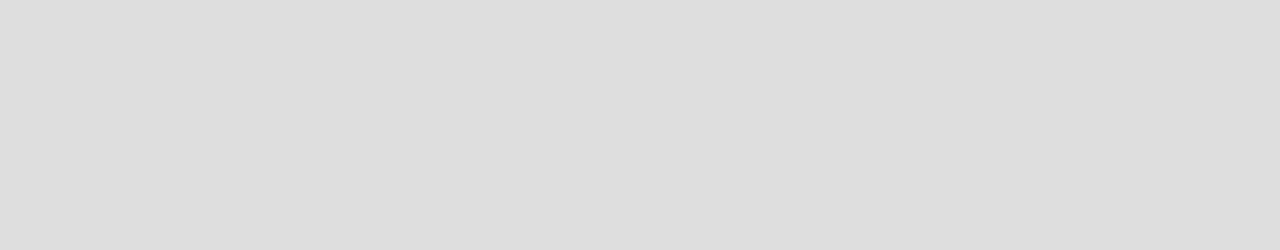
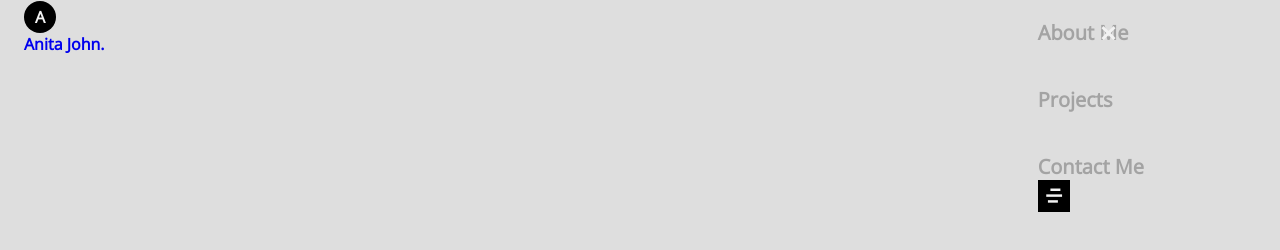
Before and after one commit to anitajohnn/anita-webpage, a plain HTML site: page index.html in a window 1280 px wide. Drawn offline with nearby package versions, Linux system fonts and the light colour scheme.

Commit message:
css set up

```diff
--- a/assets/css/styles.css
+++ b/assets/css/styles.css
@@ -169,9 +169,137 @@ img {
 }
 
 /*=============== HEADER & NAV ===============*/
+.header{
+  position: fixed;
+  width: 100%;
+  top: 0;
+  left: 0;
+  background-color: var(--body-color);
+  z-index: var(--z-fixed);
+  transition: box-shadow .4s;
 
+}
 
-/* Navigation for mobile devices */
+.nav{
+  position: relative;
+  height: var(--header-height);
+  display: flex;
+  justify-content: space-between;
+  align-items: center;
+  font-weight: var(--font-semi-bold);
+  color: var(--title-color);
+}
+.nav__logo-circle,
+ .nav__toggle{
+  width: 32px;
+  height: 32px;
+  background-color: var(--black-color);
+  color: var(--white-color);
+  display: grid;
+  place-content: center;
+}
+.nav__logo-circle{
+  border-radius: 50%;
+}
+
+.nav__toggle{
+  font-size: 1.25rem;
+  cursor: pointer;
+
+}
+@media screen and (max-width: 1150px){
+  .nav__menu{
+    position: fixed;
+    top: -100%;
+    left:0;
+    background-color: hsla(0, 0%, 0%, .75);
+    width: 100%;
+    padding-block: 1.8rem 5rem;
+    text-align: center;
+    backdrop-filter: blur(8px);
+    transition: top .4;
+  }
+}
+
+.nav__title,
+.nav_name,
+.nav__close{
+  color: var(--white-color);
+
+}
+
+.nav__title{
+  display: block;
+  font-size: var(--small-font-size);
+  font-weight: var(--font-semi-bold);
+  margin-bottom: 3.5rem;
+}
+.nav__name{
+  position: relative;
+  width:max-content;
+  margin: 0 auto, 3rem;
+  font-size: var(--h2-font-size);
+
+}
+.nav__name::after,
+.nav__name::before{
+  content: '';
+  width: 40px;
+  height: 1px;
+  background-color: var(--text-color-light);
+  position: absolute;
+  top: 50%;
+  left: -4rem;
+}
+
+.nav__name::before{
+  left: initial;
+  right: -4rem;
+
+}
+
+.nav__list{
+  display: flex;
+  flex-direction: column;
+  row-gap: 2.5rem;
+
+}
+
+.nav__link{
+  position: relative;
+  color: var(--text-color-light);
+  font-size: var(--h3-font-size);
+  font-weight: var(--font-semi-bold);
+  transition: color .3s;
+}
+
+.nav__link::after{
+
+  content: '';
+  width: 0;
+  height: 2px;
+  background-color: var(--white-color);
+  position: absolute;
+  left: 0;
+  bottom: -.5rem;
+  transition: width .3s;
+}
+
+ .nav__link:hover{
+  color: var(--white-color);
+ }
+
+ .nav__link:hover::after{
+  width: 25%;
+ }
+
+.nav__close{
+  position: absolute;
+  font-size: 1.5rem;
+  top: 1rem;
+  right: 1.5rem;
+  cursor: pointer;
+}
 
 
 /* Show menu */
--- a/index.html
+++ b/index.html
@@ -18,6 +18,51 @@
    <body>
       <!--==================== HEADER ====================-->
       <header class="header" id="header">
+         <nav class="nav container">
+            <a href="#" class="nav__logo">
+               <span class="nav__logo-circle">A</span>
+               <span class="nav__logo-name">Anita John.</span>
+            </a>
+            <div class="nav__menu" id="nav-menu">
+               <span class="nav__title">Menu</span>
+               <h3 class="nav__name">Anita</h3>
+               <ul class="nav__list">
+                  <li class="nav__item">
+                     <a href="#home" class="nav__link">Home</a>
+                  </li>
+
+                  <li class="nav__item">
+                     <a href="#about" class="nav__link">About Me</a>
+                  </li>
+
+                  <li class="nav__item">
+                     <a href="#project" class="nav__link">Projects</a>
+                  </li>
+
+                  <li class="nav__item">
+                     <a href="#contact" class="nav__link">Contact Me</a>
+                  </li>
+
+
+               </ul>
+               <div class="nav__close" id="nav__close">
+                  <i class="ri-close-line"></i>
+
+
+               </div>
+               <div class="nav__buttons">
+                  <div class="nav__toggle" id="nav-toggle">
+                     <i class="ri-menu-4-line"></i>
+                  </div>
+
+               </div>
+
+
+            </div>
+
+
+
+         </nav>
 
       </header>
 
```
